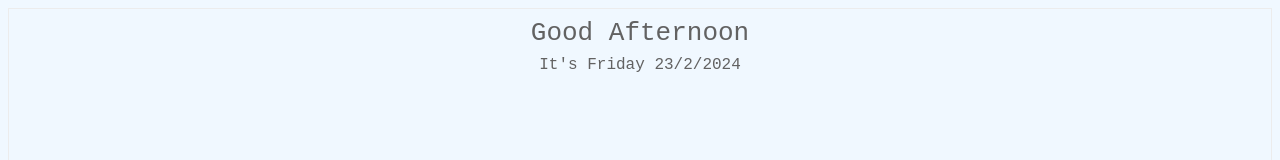
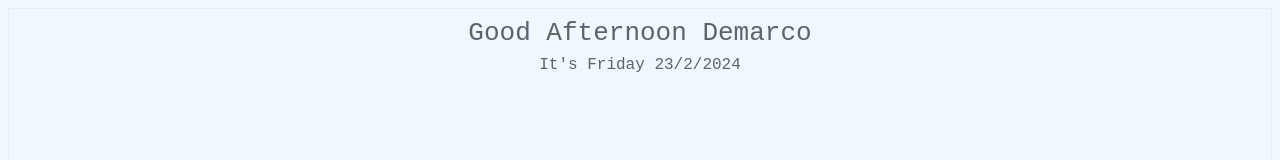
Before and after one commit to dmcac123/notion, a plain HTML site: page index.html in a window 1280 px wide. Shown: the top 160 px of the page. Drawn offline with Linux system fonts and the light colour scheme.

Commit message:
Update index.html

```diff
--- a/index.html
+++ b/index.html
@@ -36,7 +36,6 @@ body{
     weekday[5] = "Friday";
     weekday[6] = "Saturday";
 
-    greet+= "Demarco " +`<div id="date"> It's ${date}</div>`;
 
     var today = new Date();
     var hrs = today.getHours();
@@ -53,6 +52,6 @@ body{
         greet = 'Good Evening  ';
 
     document.getElementById('lbl').innerHTML =
-        greet+=`<div id="date"> It's ${date}</div>`;
+        greet+= "Demarco " +`<div id="date"> It's ${date}</div>`;
 </script>
 </html>
```
